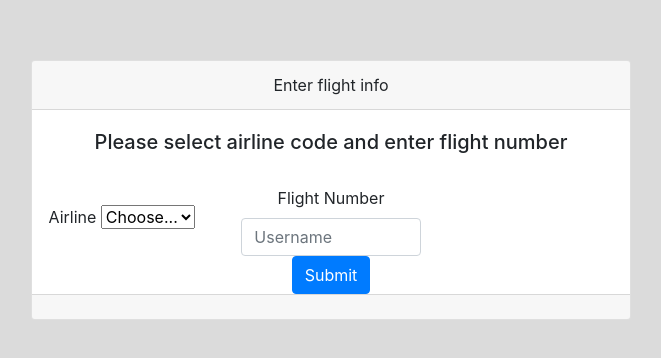
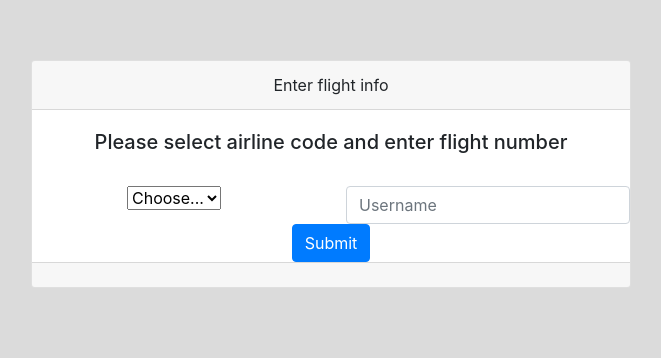
Before and after one commit to tds455/DelayChecker, a plain HTML site: page html/index.html in a window 1280 px wide. Shown: the whole page, without its empty margins (309-970 px from the left). Drawn offline with nearby package versions, Linux system fonts and the light colour scheme.

Commit message:
Update index.html - Adjust form spacing

```diff
--- a/html/index.html
+++ b/html/index.html
@@ -18,26 +18,20 @@
             <div class="card-body">
               <h5 class="card-title">Please select airline code and enter flight number</h5>
             </div>
-            <form class="row row-cols-lg-auto g-3 align-items-center">
-
-
-                <div class="col-4">
-                  <label class="visually-hidden" for="inlineFormSelectPref">Airline</label>
-                  <select class="form-select" id="inlineFormSelectPref">
+            <form class="row g-3 align-te">
+                <div class="col-sm">
+                  <select class="form-select" id="autoSizingSelect">
                     <option selected>Choose...</option>
                     <option value="1">One</option>
                     <option value="2">Two</option>
                     <option value="3">Three</option>
                   </select>
                 </div>
-
-                <div class="col-4">
-                    <label class="visually-hidden" for="inlineFormInputGroupUsername">Flight Number</label>
+                <div class="col-sm">
                     <div class="input-group">
                       <input type="text" class="form-control" id="inlineFormInputGroupUsername" placeholder="Username">
                     </div>
                   </div>
-
                 <div class="col-12">
                   <button type="submit" class="btn btn-primary">Submit</button>
                 </div>
```
